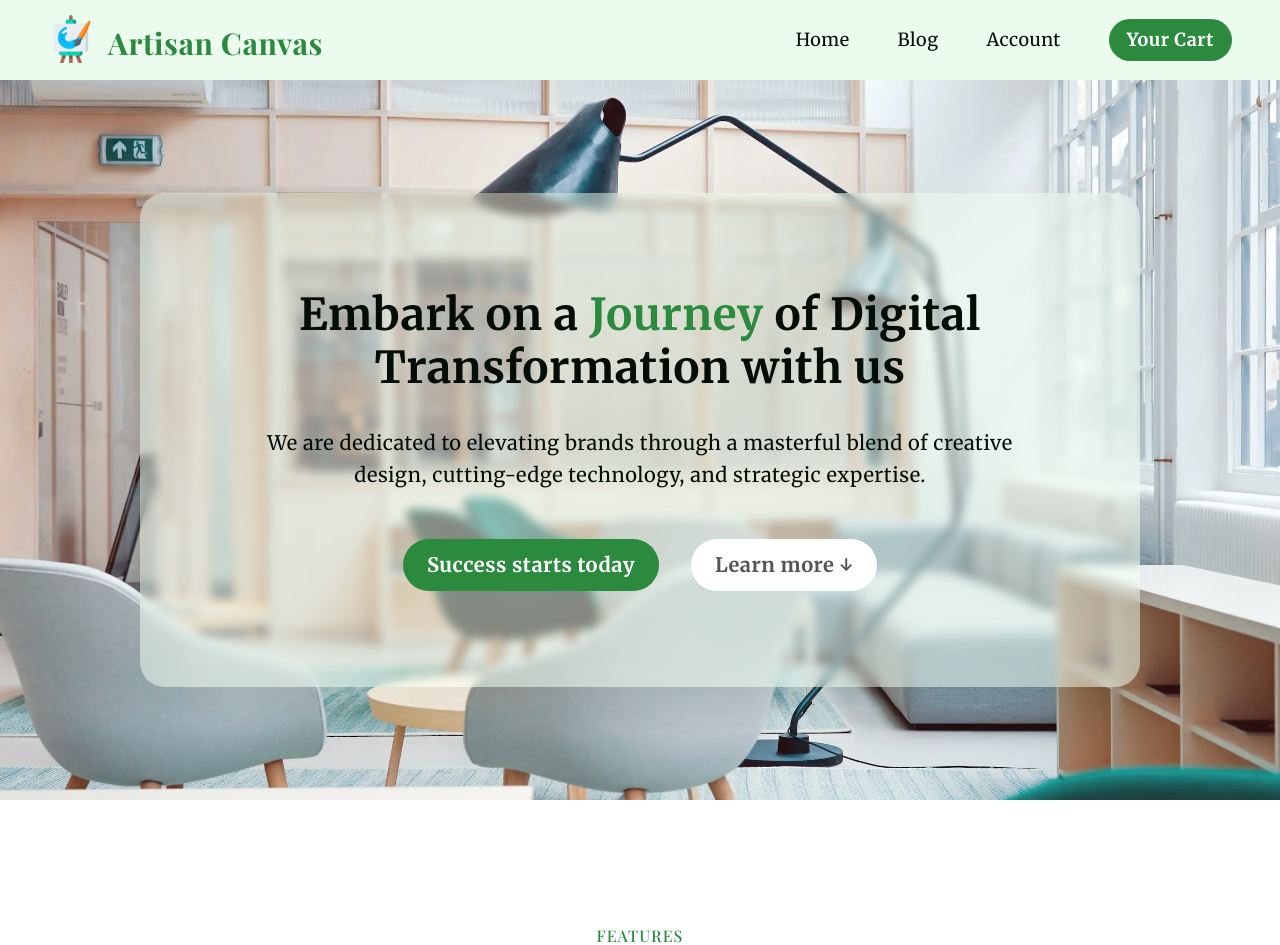
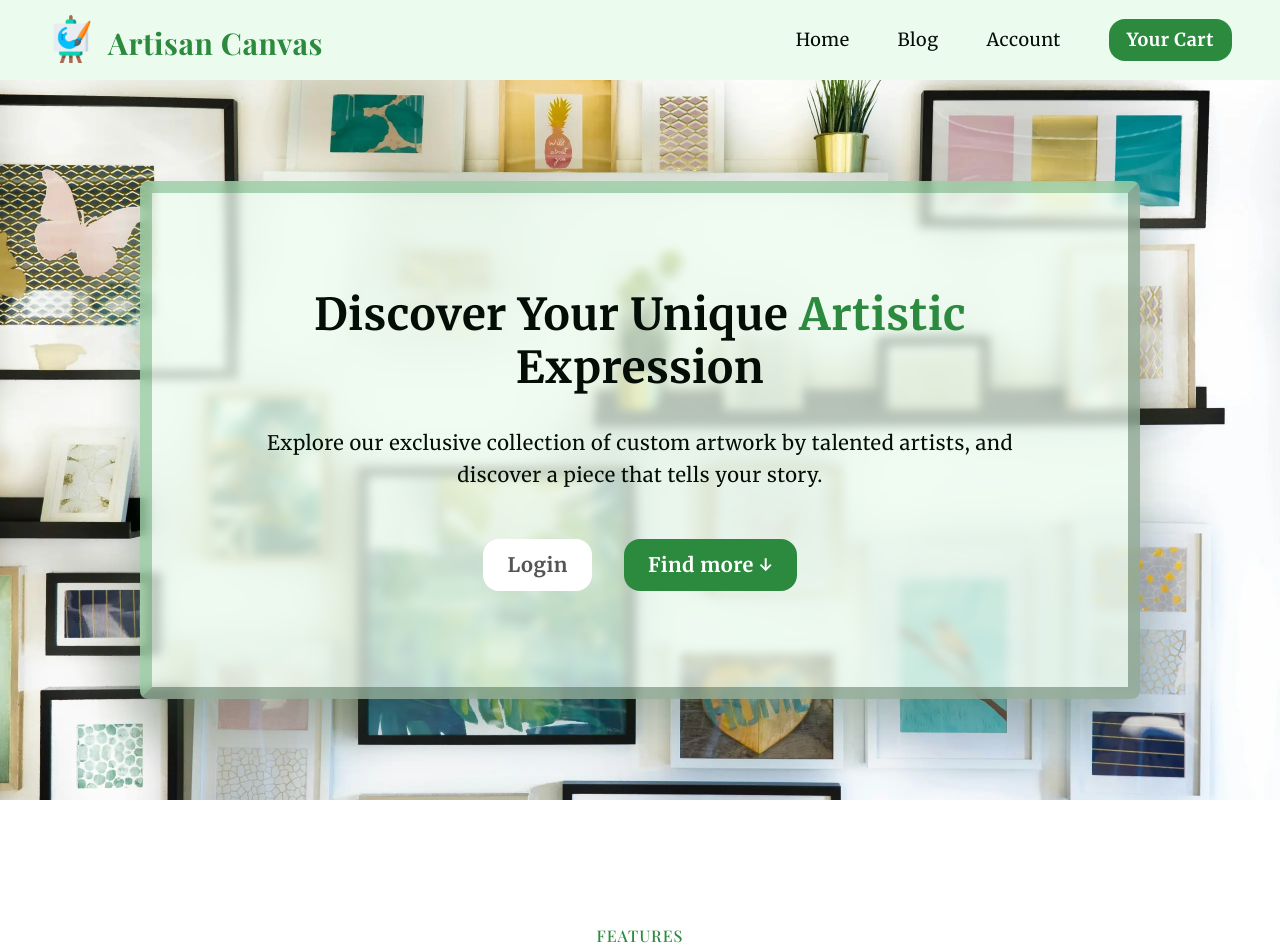
Before and after one commit to coxde/artisan_canvas, a PHP site: page / in a window 1280 px wide. Shown: the top 945 px of the page. Run offline with PHP 8.4, Linux system fonts and the light colour scheme; some web fonts are replaced.

Commit message:
feat: hero section

```diff
--- a/css/general.css
+++ b/css/general.css
@@ -41,9 +41,9 @@ Paragraph default: 1.6
 
 --- 06 BORDER-RADIUS
 
-Large: 50px
-Medium: 25px
-Small: 9px
+Large: 16px
+Medium: 8px
+Small: 4px
 
 --- 07 WHITESPACE
 
@@ -172,7 +172,7 @@ body {
     font-weight: 600;
     text-decoration: none;
     padding: 1.6rem 2.4rem;
-    border-radius: 50px;
+    border-radius: 16px;
 
     /* Only necessary for .btn */
     border: none;
@@ -208,7 +208,7 @@ body {
 .btn--small:visited {
     font-weight: 600;
     padding: 1.2rem 1.8rem;
-    border-radius: 50px;
+    border-radius: 16px;
     color: #fff;
     background-color: #2b8a3e;
 }
@@ -223,7 +223,7 @@ body {
     color: #ebfbee;
     align-self: end;
     padding: 1.2rem;
-    border-radius: 9px;
+    border-radius: 4px;
 }
 
 .btn--dark:hover {
@@ -273,20 +273,20 @@ body {
     text-align: center;
 }
 
-.text--blue {
+.text--primary {
     color: #2b8a3e;
 }
 
-.text--blue-bold {
+.text--primary-bold {
     color: #2b8a3e;
     font-weight: 700;
 }
 
-.text--blue-dark {
+.text--primary-dark {
     color: #113719;
 }
 
-.text--blue-darker {
+.text--primary-darker {
     color: #040e06;
 }
 
--- a/css/style.css
+++ b/css/style.css
@@ -138,9 +138,12 @@
     align-items: center;
     justify-items: center;
     padding: 9.6rem;
-    border-radius: 25px;
-    box-shadow: 0 2.4rem 4.8rem rgba(17, 55, 25, 0.1);
-    background-color: rgba(235, 251, 238, 0.5);
+    border: rgba(43, 138, 62, 0.35);
+    border-style: outset;
+    border-width: 12px;
+    border-radius: 8px;
+    box-shadow: 0 2.4rem 4.8rem rgba(17, 55, 25, 0.25);
+    background-color: rgba(235, 251, 238, 0.75);
     backdrop-filter: blur(5px);
     -webkit-backdrop-filter: blur(5px);
 }
--- a/index.html
+++ b/index.html
@@ -87,41 +87,42 @@
                 <div class="hero">
                     <div class="hero__text-box">
                         <h1
-                            class="heading--primary text--blue-darker text--center"
+                            class="heading--primary text--primary-darker text--center"
                         >
-                            Embark on a
-                            <span class="text--blue">Journey</span> of Digital
-                            Transformation with us
+                            Discover Your Unique
+                            <span class="text--primary">Artistic</span>
+                            Expression
                         </h1>
 
                         <p
-                            class="hero__description text--blue-darker text--center"
+                            class="hero__description text--primary-darker text--center"
                         >
-                            We are dedicated to elevating brands through a
-                            masterful blend of creative design, cutting-edge
-                            technology, and strategic expertise.
+                            Explore our exclusive collection of custom artwork
+                            by talented artists, and discover a piece that tells
+                            your story.
                         </p>
 
                         <div class="hero__btn">
-                            <a class="btn btn--full text--center" href="#cta"
-                                >Success starts today</a
+                            <a class="btn btn--outline text--center" href="#"
+                                >Login</a
                             >
                             <a
-                                class="btn btn--outline text--center"
+                                class="btn btn--full text--center"
                                 href="#features"
-                                >Learn more &darr;</a
+                                >Find more &darr;</a
                             >
                         </div>
                     </div>
 
                     <div class="hero__img-box">
                         <picture>
-                            <!-- Credit: https://unsplash.com/photos/black-floor-lamp-on-living-room-sofa-FV3GConVSss -->
+                            <!-- Credit: https://unsplash.com/photos/assorted-color-framed-paintings-on-the-wall-KuudDjBHIlA -->
                             <source srcset="img/hero.webp" type="image/webp" />
                             <img
                                 class="hero__img"
                                 src="img/hero.jpg"
-                                alt="A spacious room with a sizable table and chairs in our studio, serving as the main image of the hero section."
+                                alt="A wall display of framed artwork and decorative plants,
+                                serving as the main image of the hero section."
                             />
                         </picture>
                     </div>
@@ -201,7 +202,7 @@
             <section class="section-testimonials">
                 <div class="container">
                     <span class="subheading">Testimonials</span>
-                    <h2 class="heading--secondary text--blue-darker">
+                    <h2 class="heading--secondary text--primary-darker">
                         Don't Just Take Our Words
                     </h2>
                 </div>
@@ -365,7 +366,7 @@
             <section class="section-blogs">
                 <div class="container">
                     <span class="subheading">Blogs</span>
-                    <h2 class="heading--secondary text--blue-darker">
+                    <h2 class="heading--secondary text--primary-darker">
                         Latest News about Us
                     </h2>
                 </div>
@@ -495,7 +496,7 @@
             <section class="section-cta" id="cta">
                 <div class="container">
                     <div class="cta">
-                        <div class="cta__text-box text--blue-darker">
+                        <div class="cta__text-box text--primary-darker">
                             <h2 class="heading--secondary">
                                 Free First Hour Consultation!
                             </h2>
--- a/pages/blog.html
+++ b/pages/blog.html
@@ -343,7 +343,7 @@
             <section class="section-cta">
                 <div class="container">
                     <div class="cta">
-                        <div class="cta__text-box text--blue-darker">
+                        <div class="cta__text-box text--primary-darker">
                             <h2 class="heading--secondary">
                                 Free First Hour Consultation!
                             </h2>
--- a/pages/service.html
+++ b/pages/service.html
@@ -183,7 +183,7 @@
             <section class="section-cta">
                 <div class="container">
                     <div class="cta">
-                        <div class="cta__text-box text--blue-darker">
+                        <div class="cta__text-box text--primary-darker">
                             <h2 class="heading--secondary">
                                 Free First Hour Consultation!
                             </h2>
```
Also changed, not shown: other parts of css/style.css (+13 -13 lines), pages/about.html (+13 -9 lines), pages/quote.html (+5 -5 lines), img/hero.jpg, img/hero.webp.
